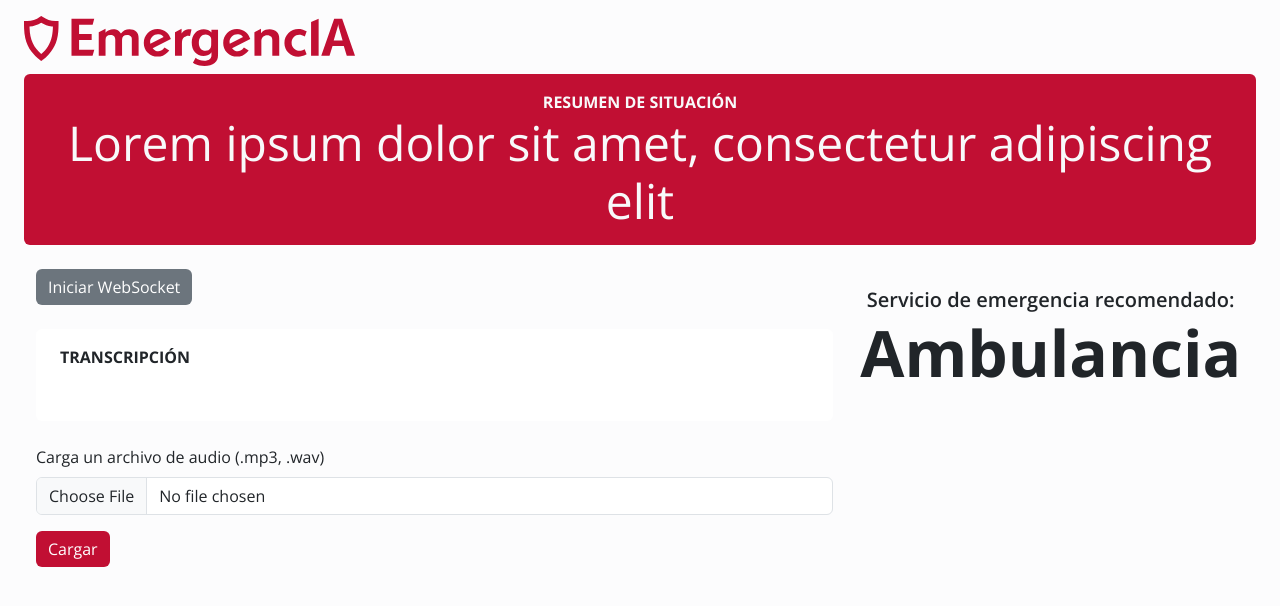
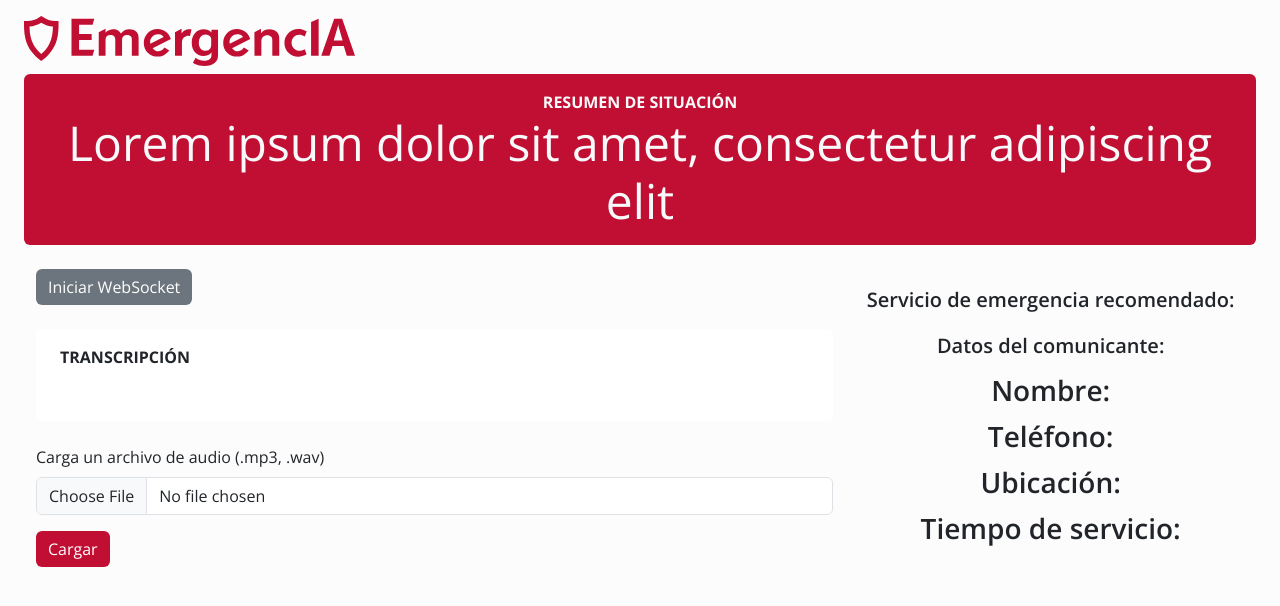
Before and after one commit to A01660987/EmergencIA, a Django app: page / in a window 1280 px wide. Shown: the top 606 px of the page. Run offline with Django 4.2, Linux system fonts and the light colour scheme.

Commit message:
campos personalizables

```diff
--- a/web/templates/home.html
+++ b/web/templates/home.html
@@ -36,7 +36,7 @@
             <img src="{% static 'svg/logo_red.svg' %}" alt="EmergenceAI" height="50">
         </div>
         <div id="resumen" class="mx-4 my-2 px-4 py-3 rounded text-center text-light" style="background-color: #C10F33">
-            <p class="mb-0 fw-bold">RESUMEN DE SITUACIÓN</p>
+            <p id="razones" class="mb-0 fw-bold">RESUMEN DE SITUACIÓN</p>
             <p class="display-5 fw-normal mb-0">Lorem ipsum dolor sit amet, consectetur adipiscing elit</p>
         </div>
         <div class="row mt-4 mx-4">
@@ -62,8 +62,14 @@
             </div>
             <div class="col-lg-4 col-md-12 my-3 text-center fs-5 fw-semibold">
                 Servicio de emergencia recomendado:
-                <p class="display-3 fw-bold">Ambulancia</p>
+                <p id="servicios" class="display-3 fw-bold"></p>
+                <span class="text-start">Datos del comunicante:</span>
+                <p class="fs-3 mt-2 mb-1">Nombre: <span class="fw-bold" id="nombre"></span></p>
+                <p class="fs-3 mb-1">Teléfono: <span class="fw-bold" id="telefono"></span></p>
+                <p class="fs-3 mb-1">Ubicación: <span class="fw-bold" id="ubicacion"></span></p>
+                <p class="fs-3 mb-1">Tiempo de servicio: <span class="fw-bold" id="tiempo_de_servicio"></span></p>
             </div>
+
         <!-- JAVASCRIPT FILES -->
         <script>
             const startButton = document.getElementById('startButton');
```
